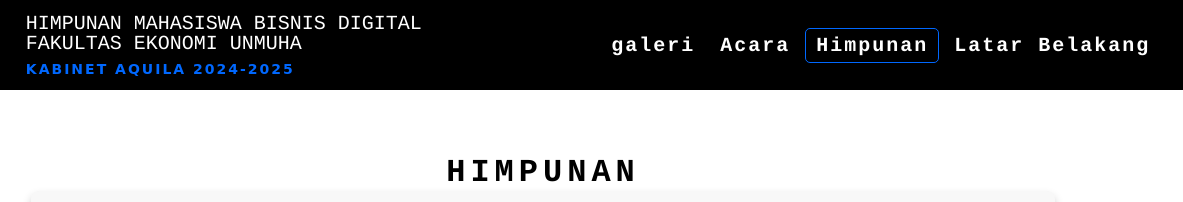
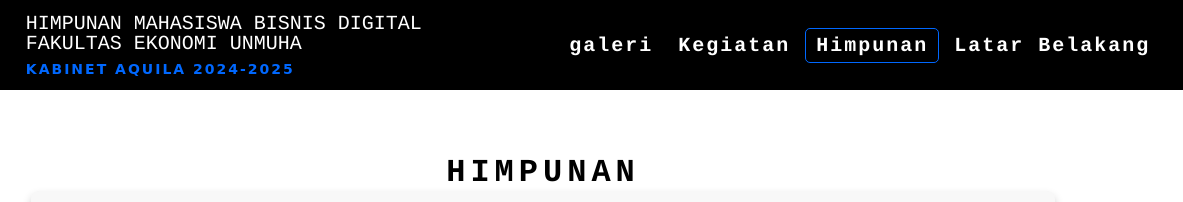
Before and after one commit to FEUMH/HIMBIDIGFEUNMUHA, a plain HTML site: page himpunan/index.html in a window 1280 px wide. Shown: the top 202 px of the page, 97-1280 px from the left. Drawn offline with Linux system fonts and the light colour scheme.

Commit message:
index.html

```diff
--- a/himpunan/index.html
+++ b/himpunan/index.html
@@ -23,7 +23,7 @@
             </li>
             <ul>
                 <li><a href="../galeri">galeri</a></li>
-                <li><a href="../acara">Acara</a></li>
+                <li><a href="../kegiatan">Kegiatan</a></li>
                 <li><a href="../himpunan" class="focus">Himpunan</a></li>
                 <li><a href="../latar">Latar Belakang</a></li>
             </ul>
```
